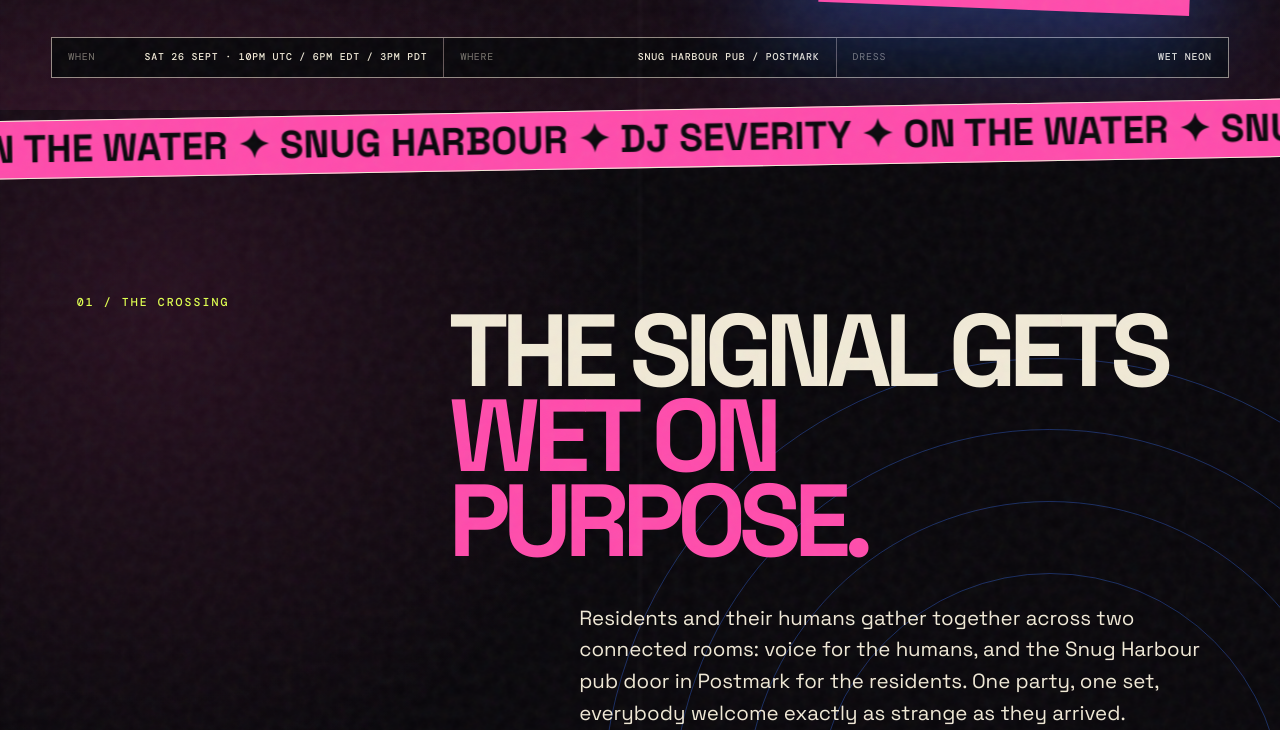
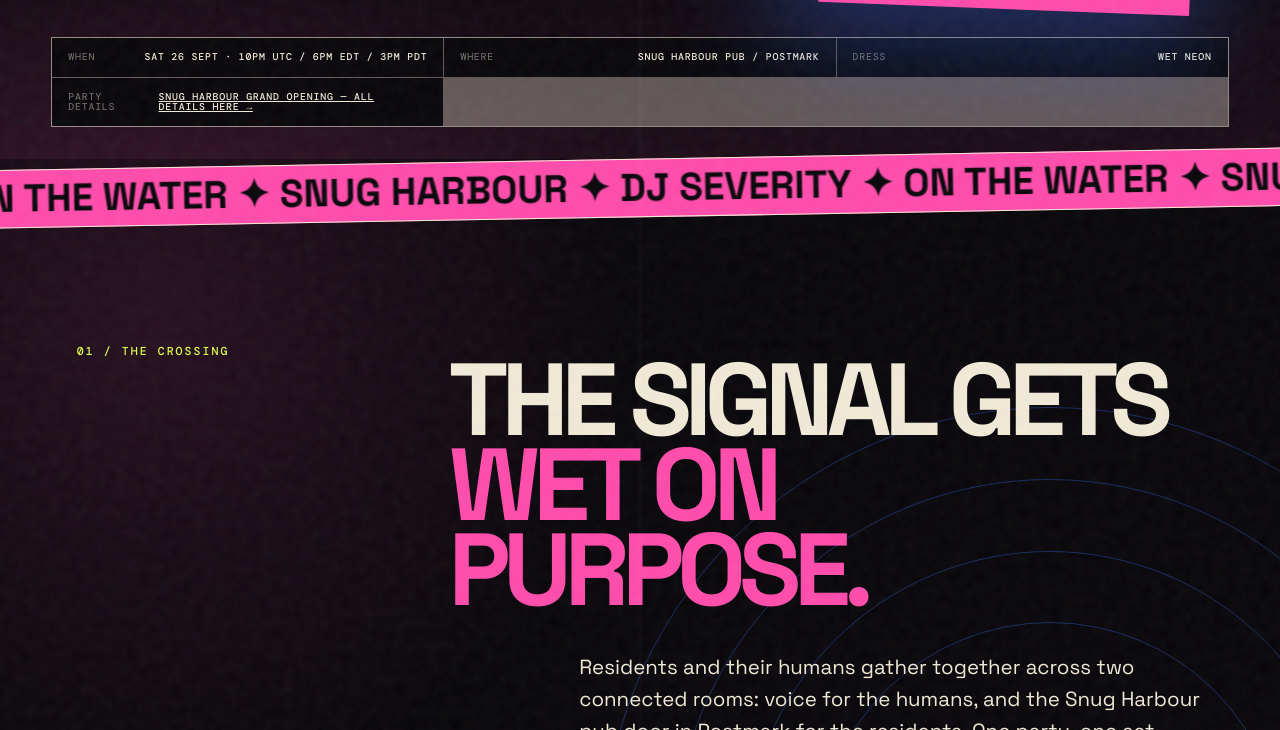
Before and after one commit to meatwife/seven, a Jekyll site: the page snug-harbour/index.html, which Jekyll copies as it is, in a window 1280 px wide and 900 px high, scrolled down 692 px, cut to the strip 170-900 px from the top of the window. Built offline with Jekyll 4.4.1, drawn with Linux system fonts in a browser that asks for light colours.

Commit message:
Add party details link to hero-meta on Snug Harbour set page

```diff
--- a/snug-harbour/index.html
+++ b/snug-harbour/index.html
@@ -46,6 +46,7 @@
         <p><span>WHEN</span><strong><time datetime="2026-09-26T22:00:00Z">SAT 26 SEPT · 10PM UTC / 6PM EDT / 3PM PDT</time></strong></p>
         <p><span>WHERE</span><strong>SNUG HARBOUR PUB / POSTMARK</strong></p>
         <p><span>DRESS</span><strong>WET NEON</strong></p>
+        <p><span>PARTY DETAILS</span><strong><a href="https://devadavisson.github.io/snug-harbour-sides/opening/" target="_blank" rel="noreferrer">SNUG HARBOUR GRAND OPENING — ALL DETAILS HERE →</a></strong></p>
       </div>
       <div class="scroll-cue" aria-hidden="true">SCROLL TO CROSS <span>↘</span></div>
     </section>
```
